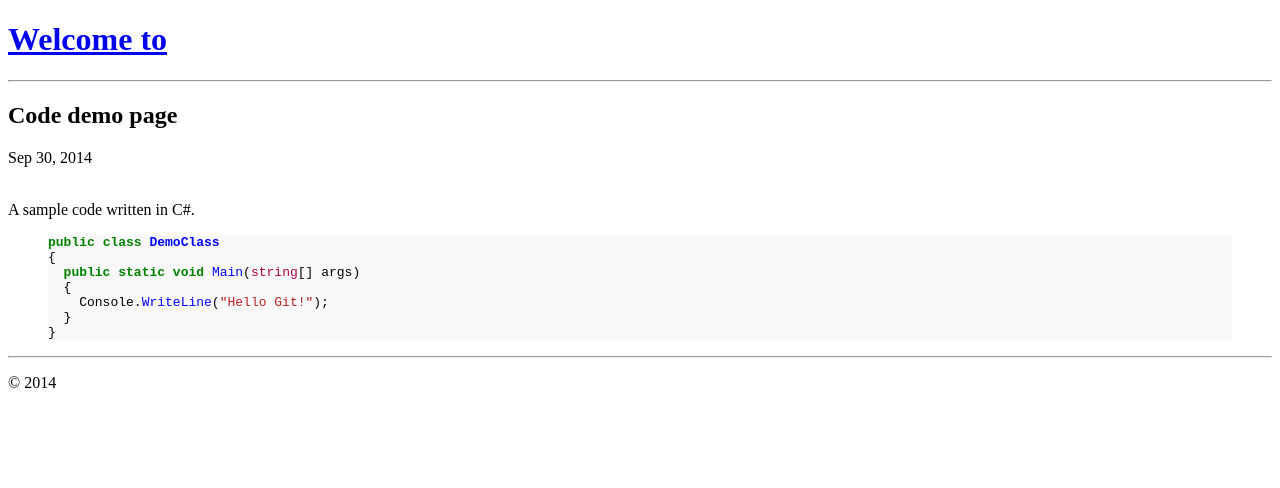
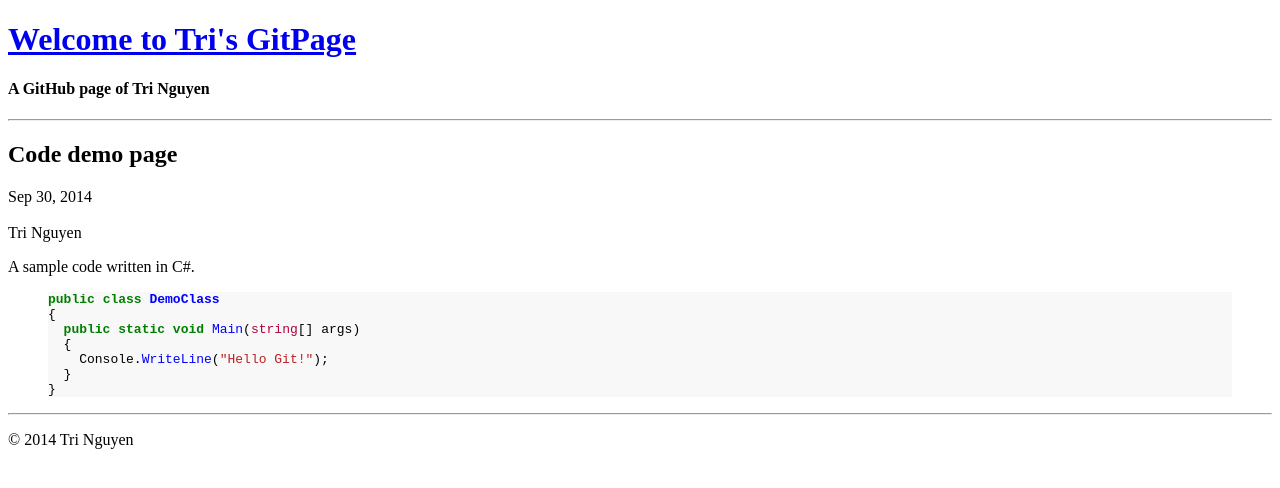
Before and after one commit to nguyen190887/nguyen190887.github.io, a Jekyll site: the page built from _posts/2014-09-30-code-demo.md, in a window 1280 px wide. Shown: the top 488 px of the page. Built offline with Jekyll 4.4.1, drawn with Linux system fonts in a browser that asks for light colours; Markdown is read by kramdown in place of the engine named in the settings; some of the changed lines change nothing that is shown.

Commit message:
Update page config

```diff
--- a/_config.yml
+++ b/_config.yml
@@ -1,2 +1,44 @@
-highlighter: pygments
-github: [Repository metadata]
+#OLD CONFIGS
+#highlighter: pygments
+#github: [Repository metadata]
+
+# Name of your blog (this will show up at the top of your page and in the RSS feed)
+name: Tri's GitPage
+
+# Short description (goes below the title; it will also be used in the RSS feed)
+description: A GitHub page of Tri Nguyen
+
+# Your name, as you want it to appear underneath each post and in the footer
+author: Tri Nguyen
+
+# Your email if you want it to be linked on the contact page
+author_email: nguyen190887@gmail.com
+
+# The directory for category index pages. Change it to something else if
+# for example you want links like /categories/category1 instead of /category1
+category_dir: /
+
+# Uncomment if you are planning to run the blog in a subdirectory
+# Note - if you enable this, and attempt to view your site locally you have to use the baseurl in your local path.
+# Example, you must use http://localhost:4000/path/to/blog
+#baseurl: /path/to/blog
+baseurl:
+
+# The URL of your actual domain. This will be used to make absolute links in the RSS feed.
+url: http://nguyen190887.github.io/
+
+#### Under the Hood Stuff #####
+
+# Use rdiscount as the markdown engine because it generates html5 compliant code for stuff like footnotes
+# If you use maroku (default engine) some of your generated pages may not validate or lint as html5
+# If you don't have it install it via gem install rdiscount
+markdown: rdiscount
+
+# Makes pretty (descriptive) permalinks. See Jekyll docs for alternatives.
+permalink: pretty
+
+# How many articles do you wish to appear on the front page:
+paginate: 5
+
+# Exclude metadata and development time dependencies (like Grunt plugins)
+exclude: [README.markdown, package.json, grunt.js, Gruntfile.js, Gruntfile.coffee, node_modules]
```
